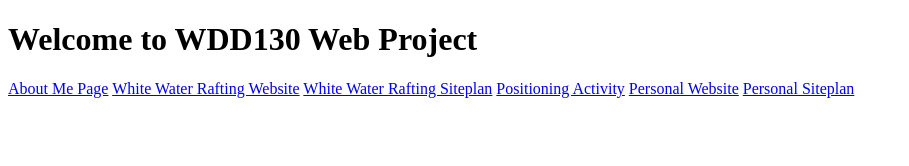
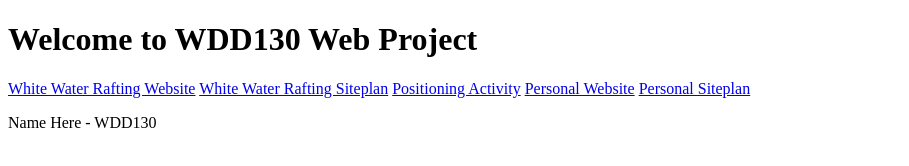
Before and after one commit to alexmomoh/wdd130, a plain HTML site: page index.html in a window 1280 px wide. Shown: the whole page, without its empty margins (0-909 px from the left). Drawn offline with Linux system fonts and the light colour scheme.

Commit message:
added a paragraph to the homepage

```diff
--- a/index.html
+++ b/index.html
@@ -8,12 +8,12 @@
 <body>
     <h1>Welcome to WDD130 Web Project</h1>
     <nav>
-        <a href="aboutme/index.html">About Me Page</a>
         <a href="wwr/index.html">White Water Rafting Website</a>
         <a href="wwr/site-planning-rafting.html">White Water Rafting Siteplan</a>
         <a href="positioning.html">Positioning Activity</a>
         <a href="#">Personal Website</a>
         <a href="#">Personal Siteplan</a>
     </nav>
+    <p>Name Here - WDD130</p>
 </body>
 </html>
```
